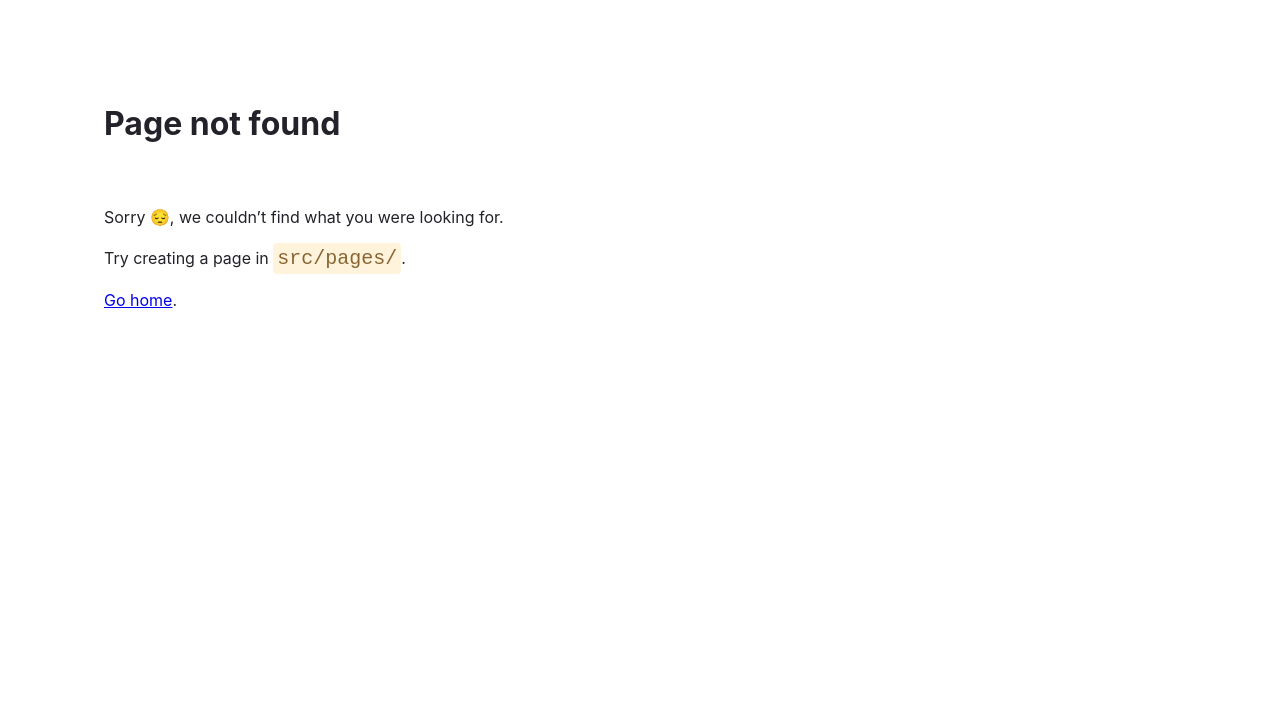
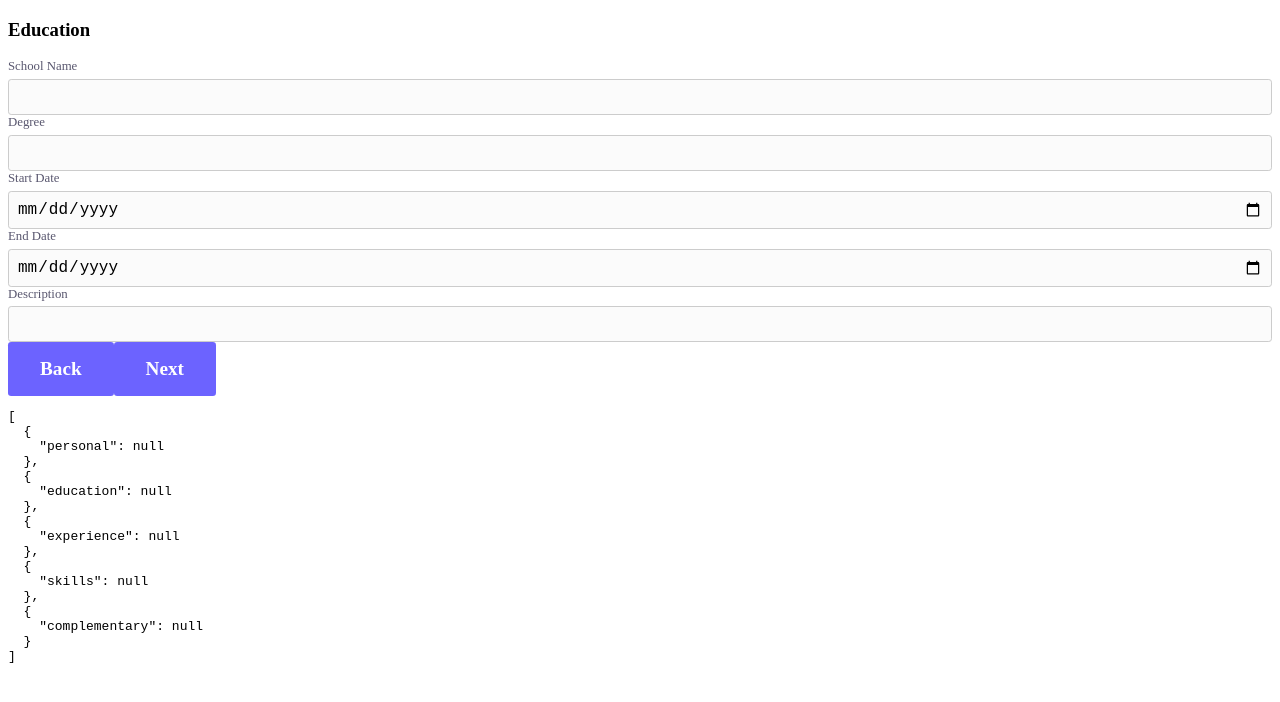
Before and after one commit to cv-hub-dev/cv-hub, a Gatsby site: page /education in a window 1280 px wide. Before the commit this address had no page. Built offline with nearby package versions, Linux system fonts and the light colour scheme; Gatsby itself is replaced by a stand-in of ours.

Commit message:
add education page

```diff
--- /dev/null
+++ b/src/pages/education/index.js
@@ -0,0 +1,49 @@
+import React from "react"
+import { Formik, Form } from "formik"
+import Input from '../../components/Input';
+import Button from '../../components/Button';
+import Preview from "../../components/Preview";
+import useLocalStorage from '../../useLocalStorate';
+const EducationPage = () => {
+  const { storedValue: educationValues, setValue: setEducationValues } = useLocalStorage("education")
+
+  const handleOnChange = ({ values, changedValue }) => {
+    const changedKeyValPair =
+      changedValue.target.type === "checkbox"
+        ? { [changedValue.target.name]: changedValue.target.checked }
+        : { [changedValue.target.name]: changedValue.target.value }
+    setEducationValues({ ...values, ...changedKeyValPair })
+  }
+
+  const initialValues = {
+    schoolName: "",
+    degree: "",
+    startDate: "",
+    endDate: "",
+    description: "",
+  }
+
+  return (
+    <div className="duo-layout">
+      <Formik initialValues={educationValues || initialValues}>
+        {({ values }) => (
+          <Form className="form" onChange={(changedValue) => handleOnChange({ values, changedValue })}>
+            <h3>Education</h3>
+            <Input name="schoolName" required type="text" label="School Name" />
+            <Input name="degree" required type="text" label="Degree" />
+            <Input name="startDate" required type="date" label="Start Date" />
+            <Input name="endDate" required type="date" label="End Date" />
+            <Input name="description" required type="text" label="Description" />
+
+            <Button to="/personal">Back</Button>
+            <Button to="/">Next</Button>
+          </Form>
+        )}
+
+      </Formik>
+      <Preview />
+    </div>
+  )
+}
+
+export default EducationPage
--- a/src/pages/index.js
+++ b/src/pages/index.js
@@ -15,4 +15,5 @@ const IndexPage = () => {
   )
 }
 
+
 export default IndexPage
```
Also changed, not shown: 5 other files.
